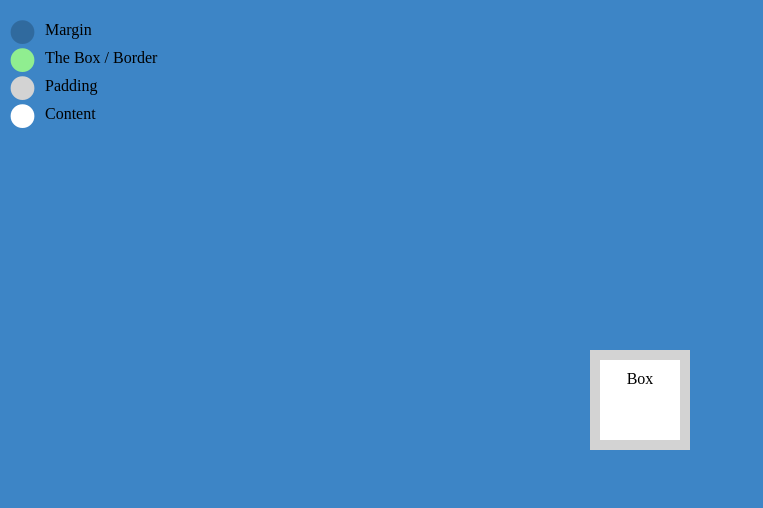
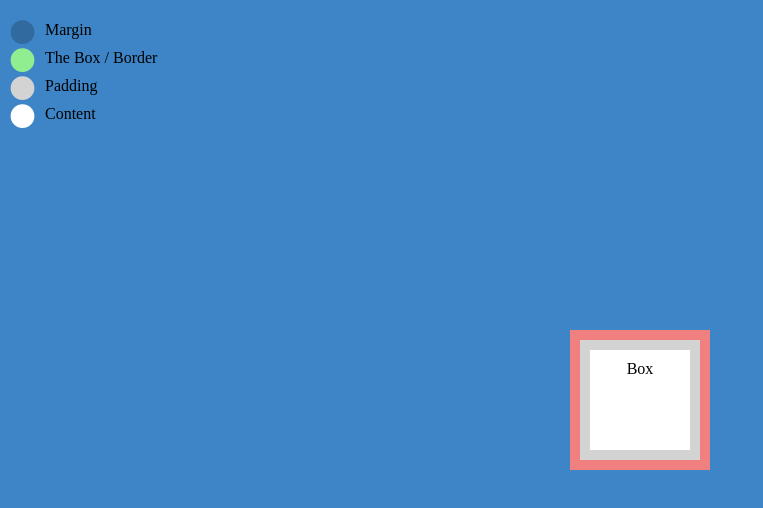
Before and after one commit to AnXelion/Scrimba, a plain HTML site: page introduction_to_css/index.html in a window 1280 px wide. Shown: the whole page, without its empty margins (0-763 px from the left). Drawn offline with Linux system fonts and the light colour scheme.

Commit message:
Finish CSS Boarders.

```diff
--- a/introduction_to_css/style.css
+++ b/introduction_to_css/style.css
@@ -3,7 +3,11 @@
     width: 100px;
     height: 100px;
     padding: 10px;
-    box-sizing: border-box;
+    /* box-sizing: border-box; */
+    border: 10px solid lightcoral;
+    /* border-style: solid;
+    border-color: lightcoral;
+    border-width: 10px; */
 }
 .content {
     background-color: white;
```
